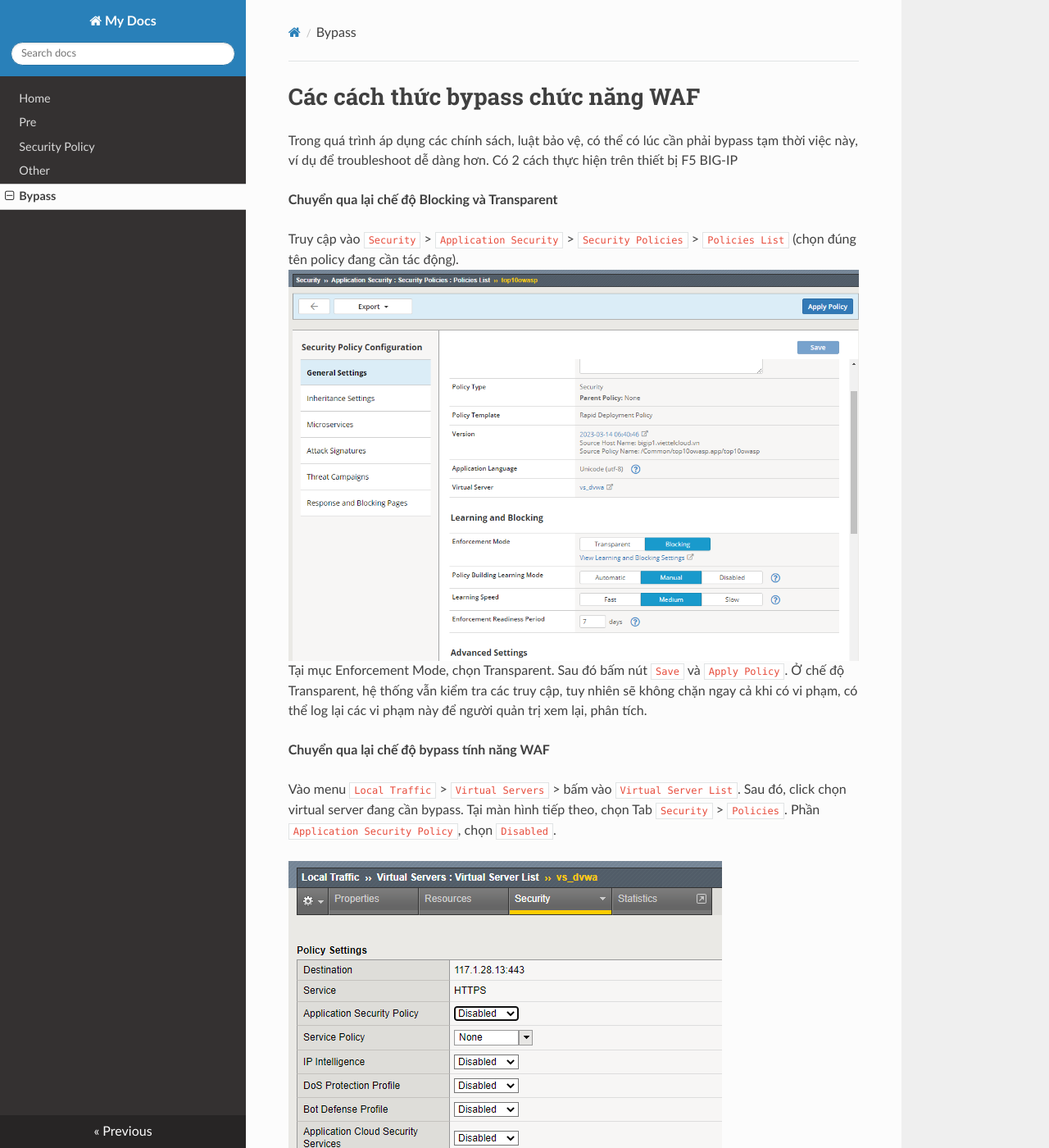
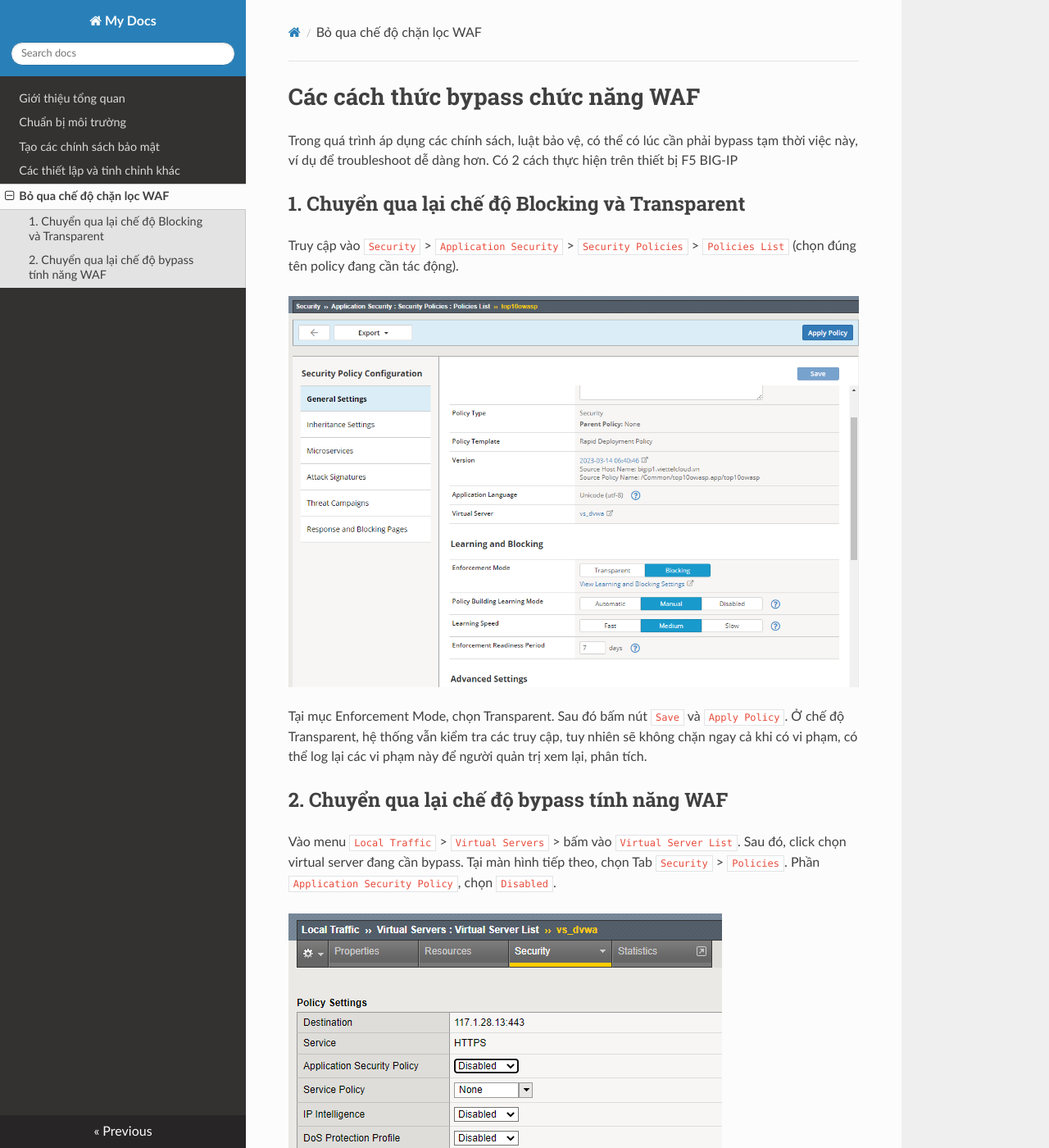
Before and after one commit to biennt/f5waf, an MkDocs documentation site: the page built from source/bypass.md, in a window 1280 px wide and 1400 px high. Shown: the whole window at 82% size. Built offline with MkDocs 1.6.1, drawn with Linux system fonts in a browser that asks for light colours; nearby versions of some CDN libraries.

Commit message:
fix wording, new lines

```diff
--- a/mkdocs.yml
+++ b/mkdocs.yml
@@ -4,8 +4,8 @@ theme:
 docs_dir: source
 site_dir: build
 nav:
-    - Home: index.md
-    - Pre: pre.md
-    - Security Policy: securitypolicy.md
-    - Other: other.md
-    - Bypass: bypass.md
+    - Giới thiệu tổng quan: index.md
+    - Chuẩn bị môi trường: pre.md
+    - Tạo các chính sách bảo mật: securitypolicy.md
+    - Các thiết lập và tinh chỉnh khác: other.md
+    - Bỏ qua chế độ chặn lọc WAF: bypass.md
--- a/source/bypass.md
+++ b/source/bypass.md
@@ -1,13 +1,15 @@
 # Các cách thức bypass chức năng WAF
 Trong quá trình áp dụng các chính sách, luật bảo vệ, có thể có lúc cần phải bypass tạm thời việc này, ví dụ để troubleshoot dễ dàng hơn. Có 2 cách thực hiện trên thiết bị F5 BIG-IP
 
-**Chuyển qua lại chế độ Blocking và Transparent**
+## 1. Chuyển qua lại chế độ Blocking và Transparent
 
 Truy cập vào `Security` > `Application Security` > `Security Policies` > `Policies List` (chọn đúng tên policy đang cần tác động).
+
 ![security_policy_config](./security_policy_config.png "security_policy_config")
+
 Tại mục Enforcement Mode, chọn Transparent. Sau đó bấm nút `Save` và `Apply Policy`. Ở chế độ Transparent, hệ thống vẫn kiểm tra các truy cập, tuy nhiên sẽ không chặn ngay cả khi có vi phạm, có thể log lại các vi phạm này để người quản trị xem lại, phân tích.
 
-**Chuyển qua lại chế độ bypass tính năng WAF**
+## 2. Chuyển qua lại chế độ bypass tính năng WAF
 
 Vào menu `Local Traffic` > `Virtual Servers` > bấm vào `Virtual Server List`.
 Sau đó, click chọn virtual server đang cần bypass. Tại màn hình tiếp theo, chọn Tab `Security` > `Policies`.
```
Also changed, not shown: source/index.md (+1 -2 lines), source/securitypolicy.md (+9 -1 lines), 2 other files.
